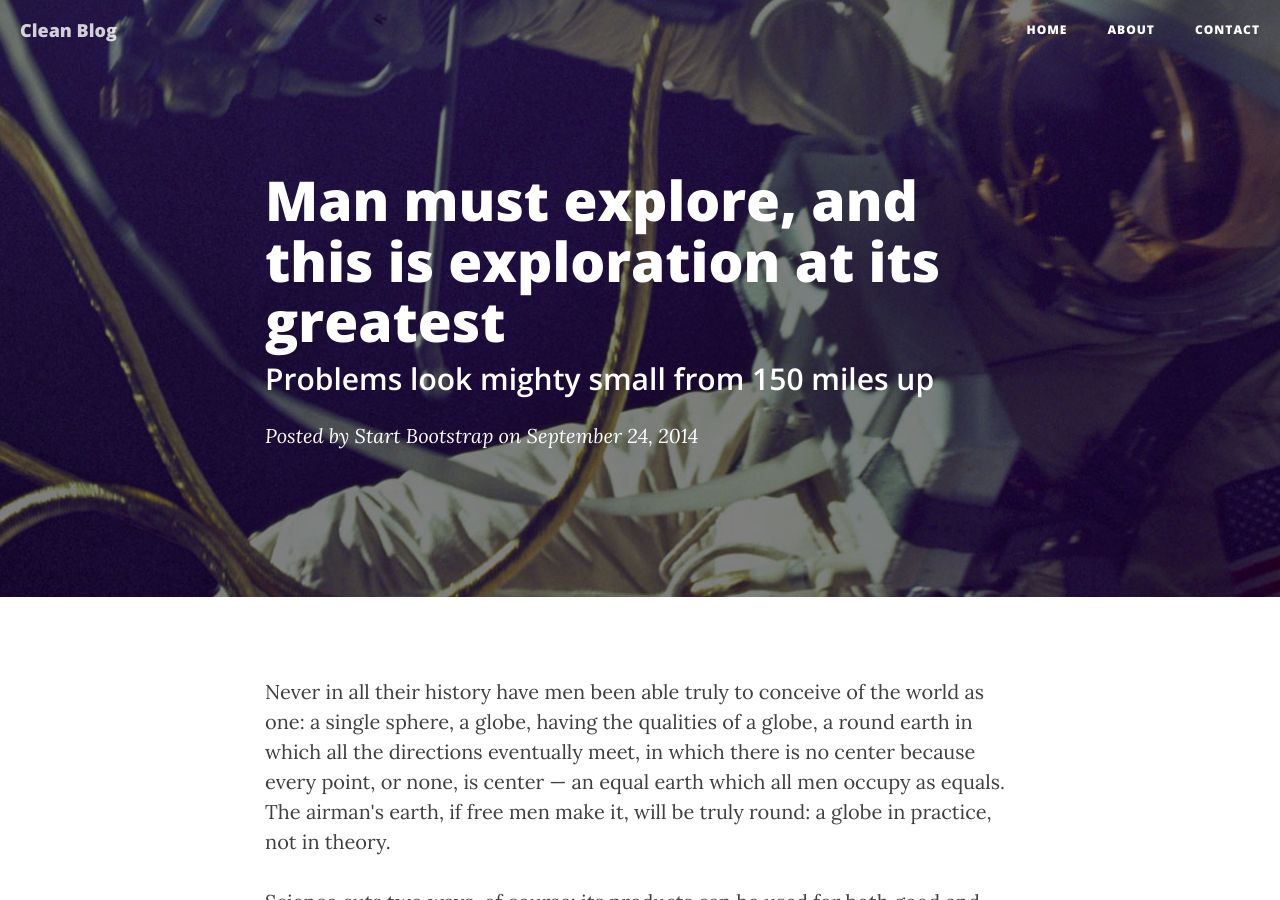
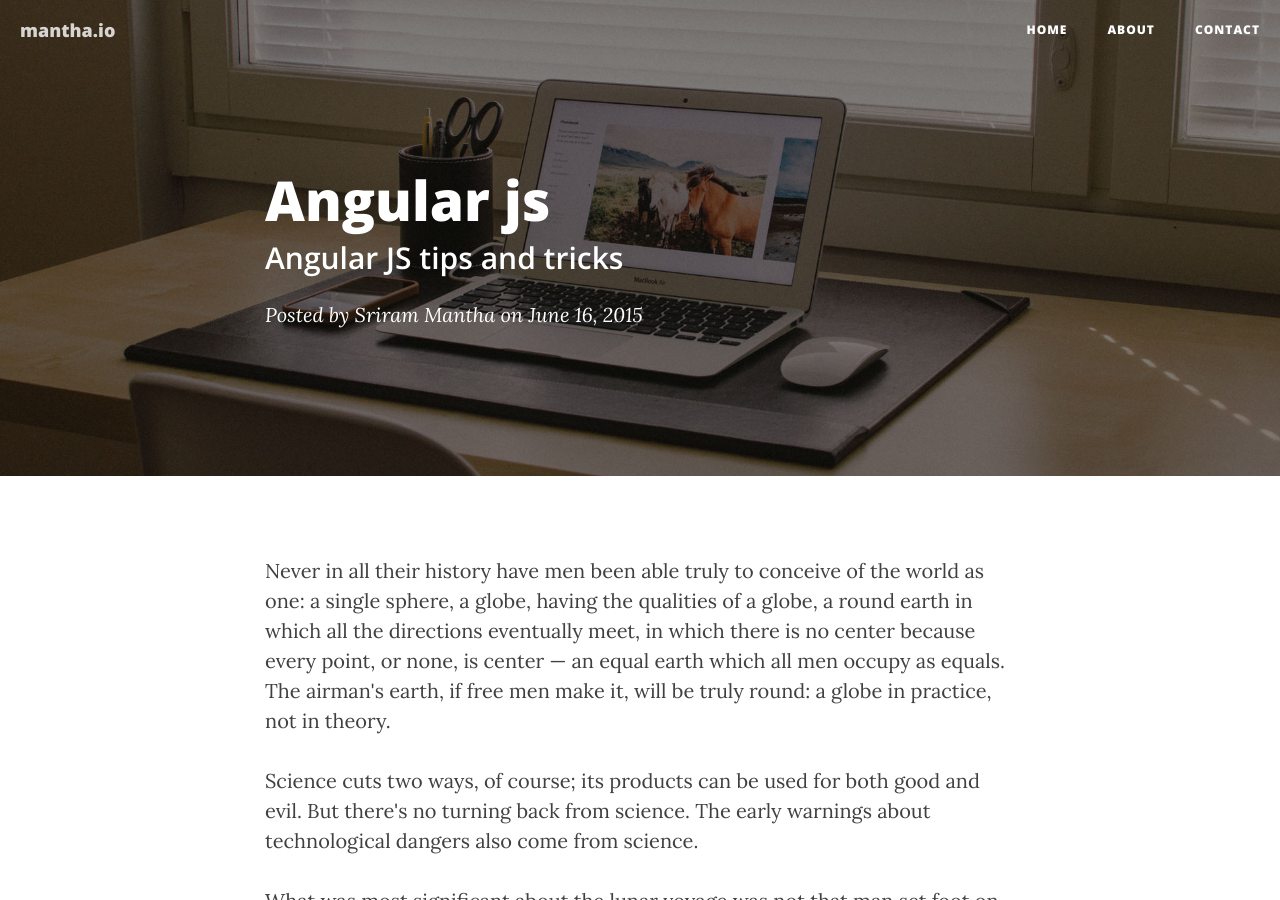
Before and after one commit to manthasriram/blog, a Jekyll site: the page built from _posts/2014-09-24-man-must-explore.markdown, in a window 1280 px wide and 900 px high. Built offline with Jekyll 4.4.1, drawn with Linux system fonts in a browser that asks for light colours; nearby versions of some CDN libraries; some of the changed text lies outside the part shown.

Commit message:
Testing sample dummy page

```diff
--- a/_config.yml
+++ b/_config.yml
@@ -1,8 +1,8 @@
 # Site settings
-title: Clean Blog
+title: mantha.io
 header-img: img/home-bg.jpg
 email: sriram.mantha@gmail.com
-description: "Write your site description here. It will be used as your sites meta description as well!"
+description: "code, tech, gadgets and some ramblings"
 baseurl: "/blog"
 url: "http://yourdomain.com"
 twitter_username: sriramreloaded
--- a/_posts/2014-09-24-man-must-explore.markdown
+++ b/_posts/2014-09-24-man-must-explore.markdown
@@ -1,10 +1,9 @@
 ---
 layout:     post
-title:      "Man must explore, and this is exploration at its greatest"
-subtitle:   "Problems look mighty small from 150 miles up"
-date:       2014-09-24 12:00:00
-author:     "Start Bootstrap"
-header-img: "img/post-bg-06.jpg"
+title:      "Angular js"
+subtitle:   "Angular JS tips and tricks"
+date:       2015-06-16 12:00:00
+author:     "Sriram Mantha"
 ---
 
 <p>Never in all their history have men been able truly to conceive of the world as one: a single sphere, a globe, having the qualities of a globe, a round earth in which all the directions eventually meet, in which there is no center because every point, or none, is center — an equal earth which all men occupy as equals. The airman's earth, if free men make it, will be truly round: a globe in practice, not in theory.</p>
--- a/index.html
+++ b/index.html
@@ -1,6 +1,6 @@
 ---
 layout: page
-description: "A Clean Blog Theme by Start Bootstrap"
+description: "tech, code , gadgets and some ramblings"
 ---
 
 {% for post in paginator.posts %}
```
